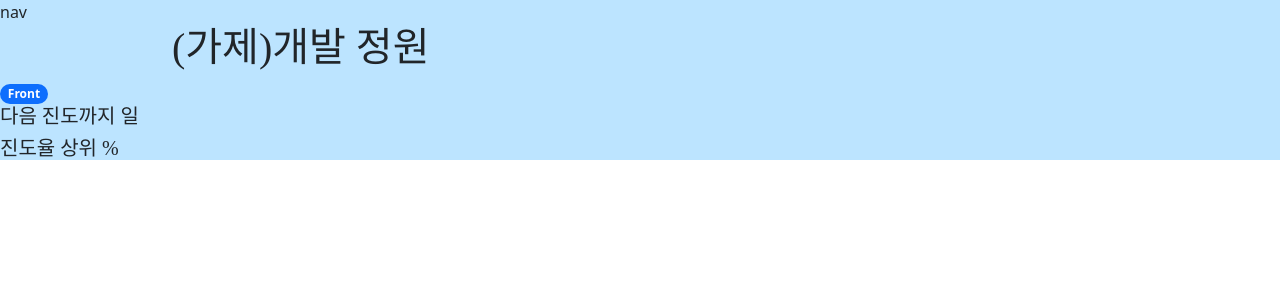
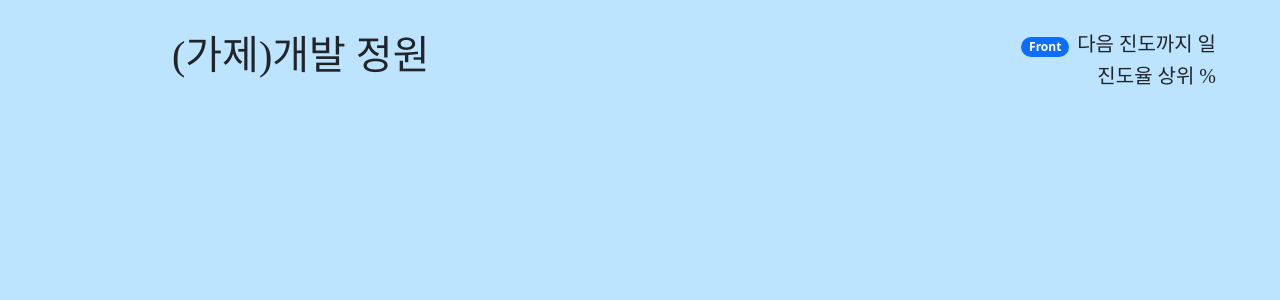
Before and after one commit to hailey-hy/devroadmap-front, a React (Create React App) app: page / in a window 1280 px wide. Shown: the top 300 px of the page. Built offline with nearby package versions, Linux system fonts and the light colour scheme; a web font is replaced by a local one.

Commit message:
메인페이지-헤더 생성

```diff
--- a/src/App.jsx
+++ b/src/App.jsx
@@ -7,7 +7,6 @@ import Nav from './components/nav/Nav'
 function App() {
   return (
     <>
-      <Nav/>
       <Main/>
 
       <script src="https://unpkg.com/react/umd/react.production.min.js" crossorigin></script>
--- a/src/components/header/Header.jsx
+++ b/src/components/header/Header.jsx
@@ -1,4 +1,5 @@
 import React from 'react'
+import './header.css'
 
 //메인 페이지 헤더
 
--- a/src/components/header/header.css
+++ b/src/components/header/header.css
@@ -1,4 +1,24 @@
 header{
-    position: fixed;
+    height: 100vh;
     left: 3rem;
 }
+
+.container-header{
+    padding-top: 2rem;
+}
+
+/* 상태 박스 */
+.container-status{
+    position: absolute;
+    top: 2rem;
+    right: 4rem;
+}
+
+#status-d-day{
+    display: inline-block;
+    margin-left: 0.5rem;
+}
+
+#status-percent{
+    text-align: right;
+}
--- a/src/components/main/Status.jsx
+++ b/src/components/main/Status.jsx
@@ -7,10 +7,10 @@ const Status = (prop) => {
   return (
     <div className='container-status'>
         <div className="container-status-main">
-            <Badge pill background-color={prop}>Front</Badge>{' '}
-            <h5>다음 진도까지 {}일</h5>
+        <Badge pill  background-color={prop}>Front</Badge>
+            <h5 id="status-d-day">다음 진도까지 {}일</h5>
         </div>
-        <h5>진도율 상위 {}%</h5>
+        <h5 id="status-percent">진도율 상위 {}%</h5>
     </div>
   )
 }
```
